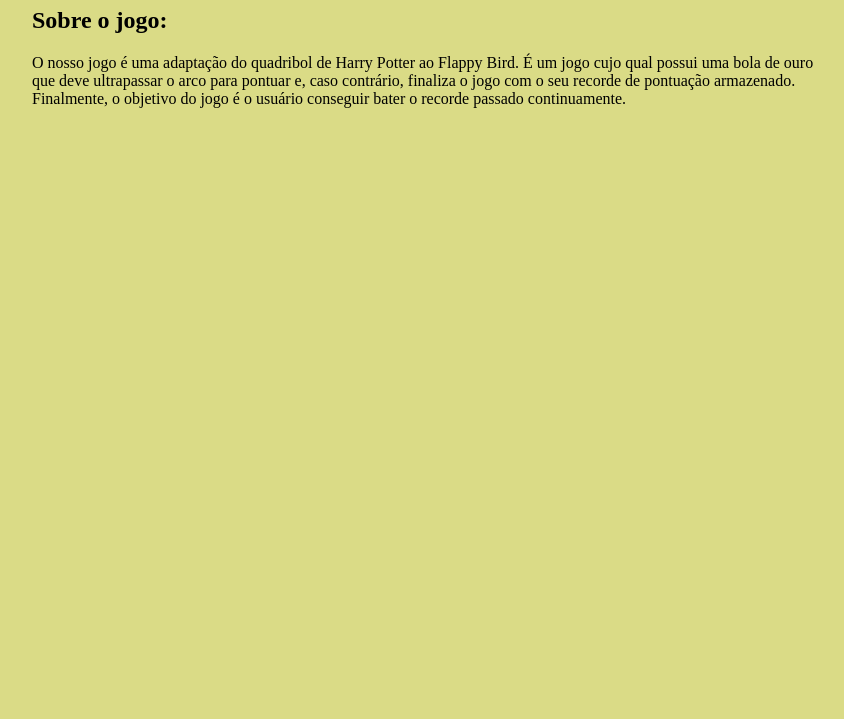
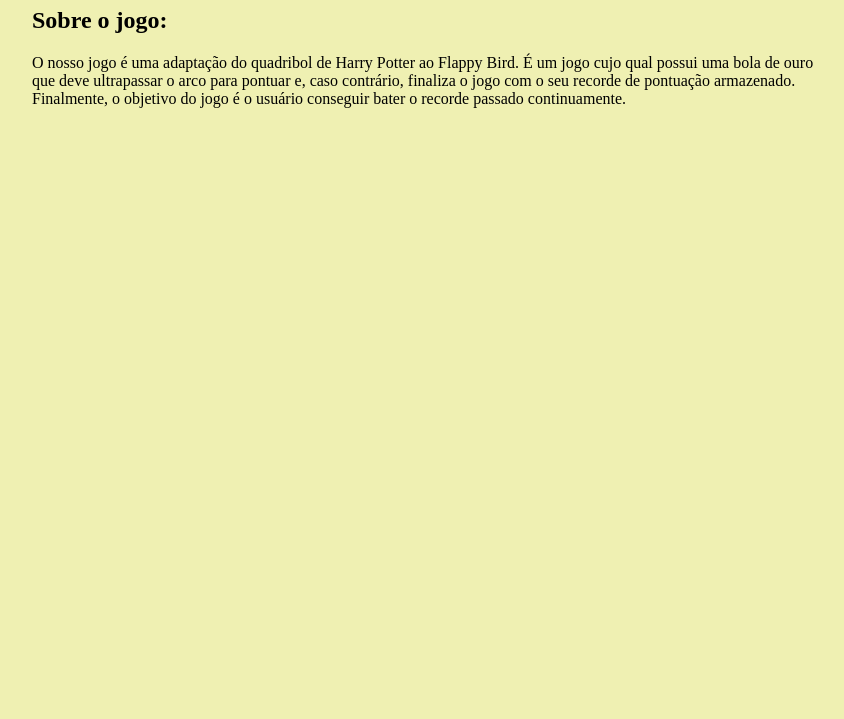
Before and after one commit to insper-classroom/devlife-23-1-projeto-pygame-deena-e-julia-3, a plain HTML site: page docs/index.html in a window 1280 px wide. Shown: the part 81-800 px from the top of the page, without its empty margins (208-1052 px from the left). Drawn offline with Linux system fonts and the light colour scheme.

Commit message:
Mais atualizações

```diff
--- a/docs/css/style.css
+++ b/docs/css/style.css
@@ -1,5 +1,5 @@
 body{
-    background-color: rgb(218, 219, 134);
+    background-color: rgb(239, 240, 178);
 
     display: flex;
     justify-content: center;
```
